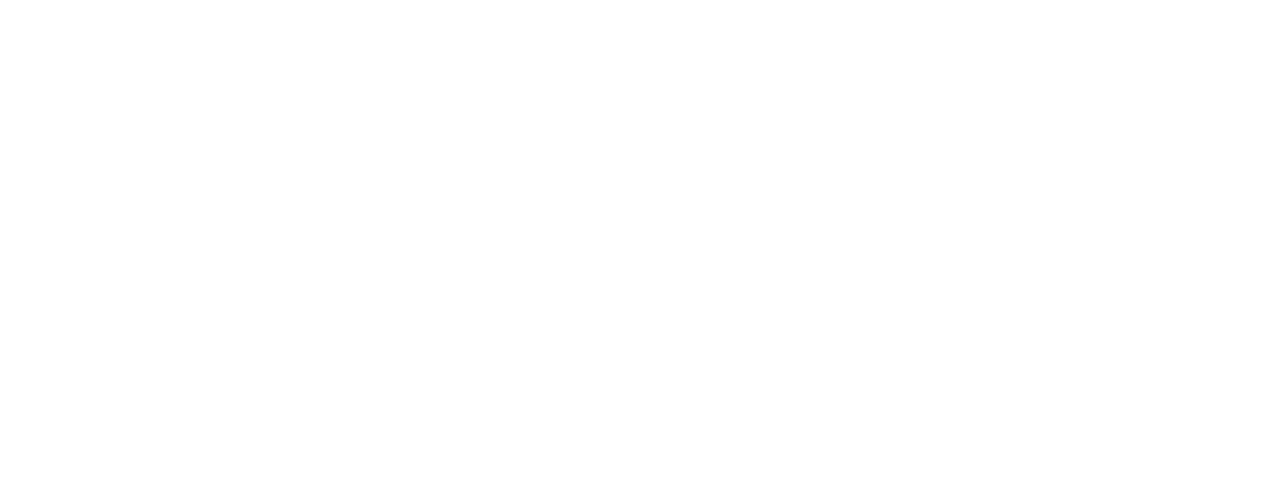
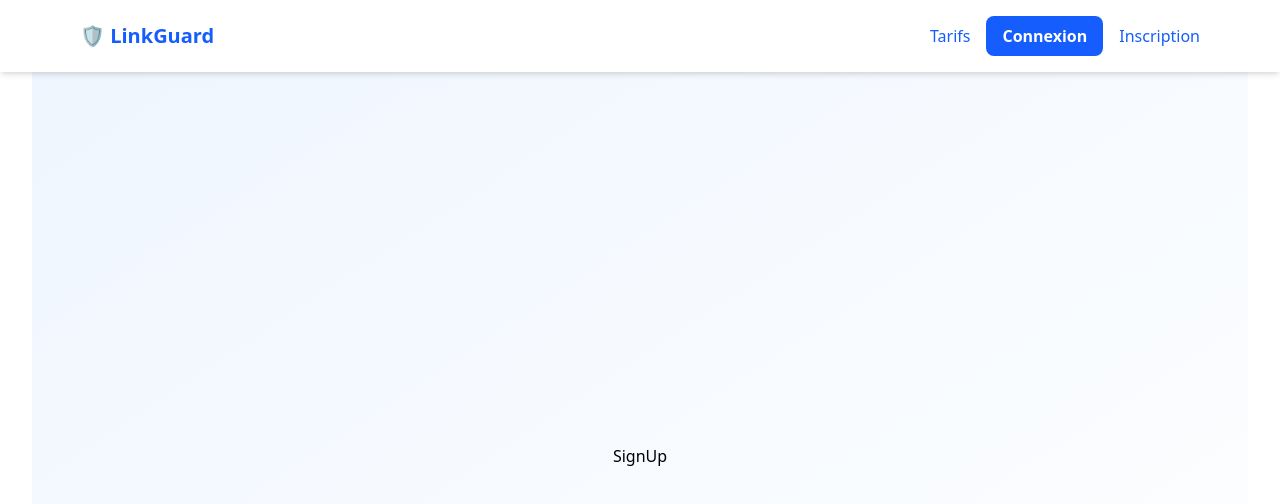
Before and after one commit to raphpay/LinkGuard, a React (Vite) app: page /auth/signUp in a window 1280 px wide. Before the commit this address had no page. Shown: the top 504 px of the page. Built offline with nearby package versions, Linux system fonts and the light colour scheme.

Commit message:
Feature: Add signup screen #3

```diff
--- a/src/business-logic/navigation/NavigationRoutes.ts
+++ b/src/business-logic/navigation/NavigationRoutes.ts
@@ -3,7 +3,8 @@
   // Authentication
   ROOT: "/",
   PRICING: "/pricing",
-  LOGIN: "/authentication/login",
+  LOGIN: "/auth/login",
+  SIGNUP: "/auth/signUp",
 };
 
 export default NavigationRoutes;
--- a/src/ui/navigation/Navigation.tsx
+++ b/src/ui/navigation/Navigation.tsx
@@ -1,10 +1,12 @@
 import { Route, Routes } from "react-router-dom";
 
-// Root
 import NavigationRoutes from "../../business-logic/navigation/NavigationRoutes";
+
+import Login from "../screens/auth/Login";
+import SignUp from "../screens/auth/SignUp";
 import Home from "../screens/Home";
-import Login from "../screens/Login";
 import Pricing from "../screens/Pricing";
+
 // Dashboard
 
 const Navigation: React.FC = () => {
@@ -14,8 +16,9 @@
       {/* ROOT */}
       <Route path={NavigationRoutes.ROOT}>
         <Route index element={<Home />} />
+        <Route path={NavigationRoutes.PRICING} element={<Pricing />} />
         <Route path={NavigationRoutes.LOGIN} element={<Login />} />
-        <Route path={NavigationRoutes.PRICING} element={<Pricing />} />
+        <Route path={NavigationRoutes.SIGNUP} element={<SignUp />} />
       </Route>
     </Routes>
   );
--- a/src/ui/screens/Login.tsx
+++ b/src/ui/screens/auth/Login.tsx
@@ -1,4 +1,4 @@
-import Header from "../components/Header";
+import Header from "../../components/Header";
 
 export default function Login() {
   return (
--- /dev/null
+++ b/src/ui/screens/auth/SignUp.tsx
@@ -0,0 +1,12 @@
+import Header from "../../components/Header";
+
+export default function SignUp() {
+  return (
+    <>
+      <Header />
+      <main className="min-h-screen bg-gradient-to-br from-blue-50 to-white px-4 py-20 pt-32 flex flex-col items-center justify-center">
+        <div className="max-w-2xl text-center">SignUp</div>
+      </main>
+    </>
+  );
+}
```
